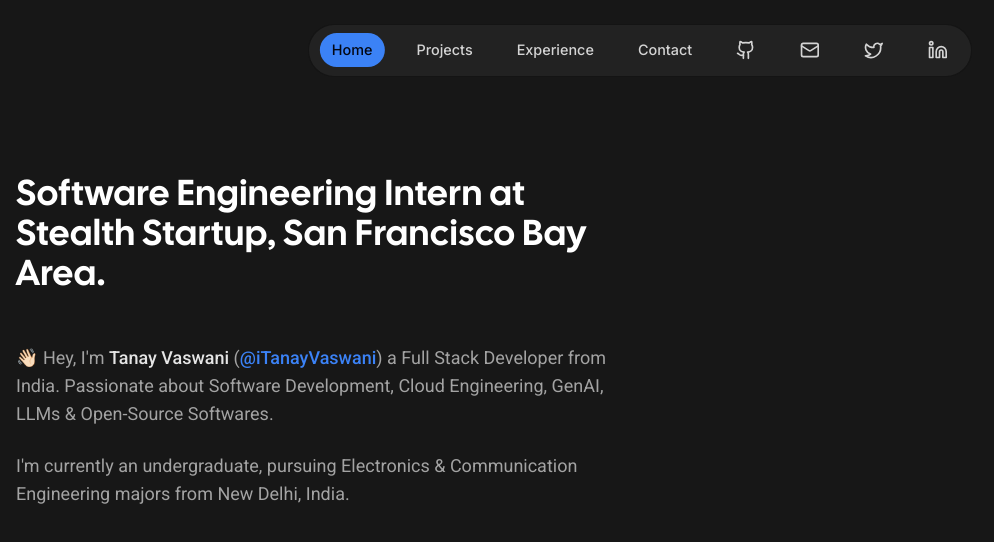
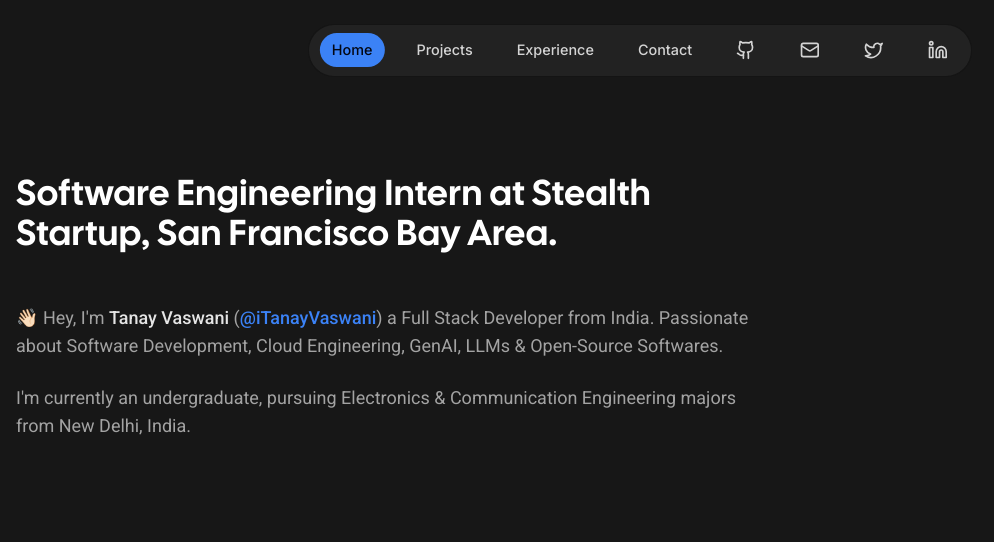
Before and after one commit to tanayvaswani/tanayvaswani-portfolio, a Next.js app: page / in a window 1280 px wide. Shown: the top 542 px of the page, without its empty margins (0-994 px from the left). Built offline with nearby package versions, Linux system fonts and the light colour scheme.

Commit message:
fix: hero grid

```diff
--- a/components/hero/hero-section.tsx
+++ b/components/hero/hero-section.tsx
@@ -19,8 +19,8 @@ const poppins = Roboto({
 
 const HeroSection = () => {
   return (
-    <div className="flex flex-col md:flex-row items-center md:max-w-screen-xl md:mx-auto px-4">
-      <div className="w-full flex flex-col">
+    <div className="grid grid-cols-5 items-center md:max-w-screen-xl md:mx-auto px-4">
+      <div className="w-full flex flex-col col-span-3">
         <h1
           className={cn(
             "text-2xl md:text-4xl font-semibold md:max-w-screen-sm mb-6 md:mb-12",
@@ -70,7 +70,7 @@ const HeroSection = () => {
         </motion.p>
       </div>
 
-      <div className="w-full flex items-center justify-center">
+      <div className="w-full flex items-center justify-center col-span-3">
         {/* Image */}
       </div>
     </div>
```
Also changed, not shown: 1 other file (tests, documents, lock files or other folders).
